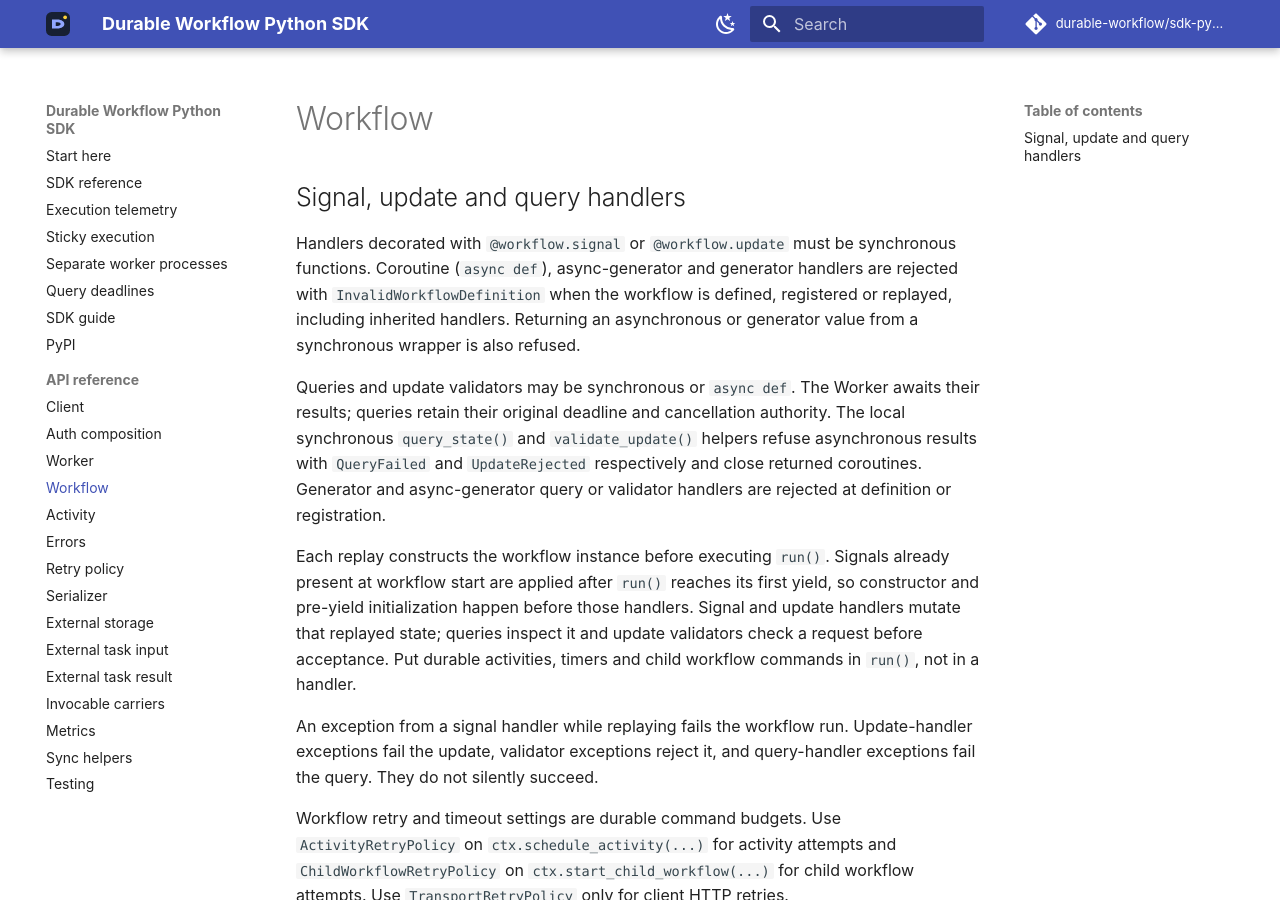
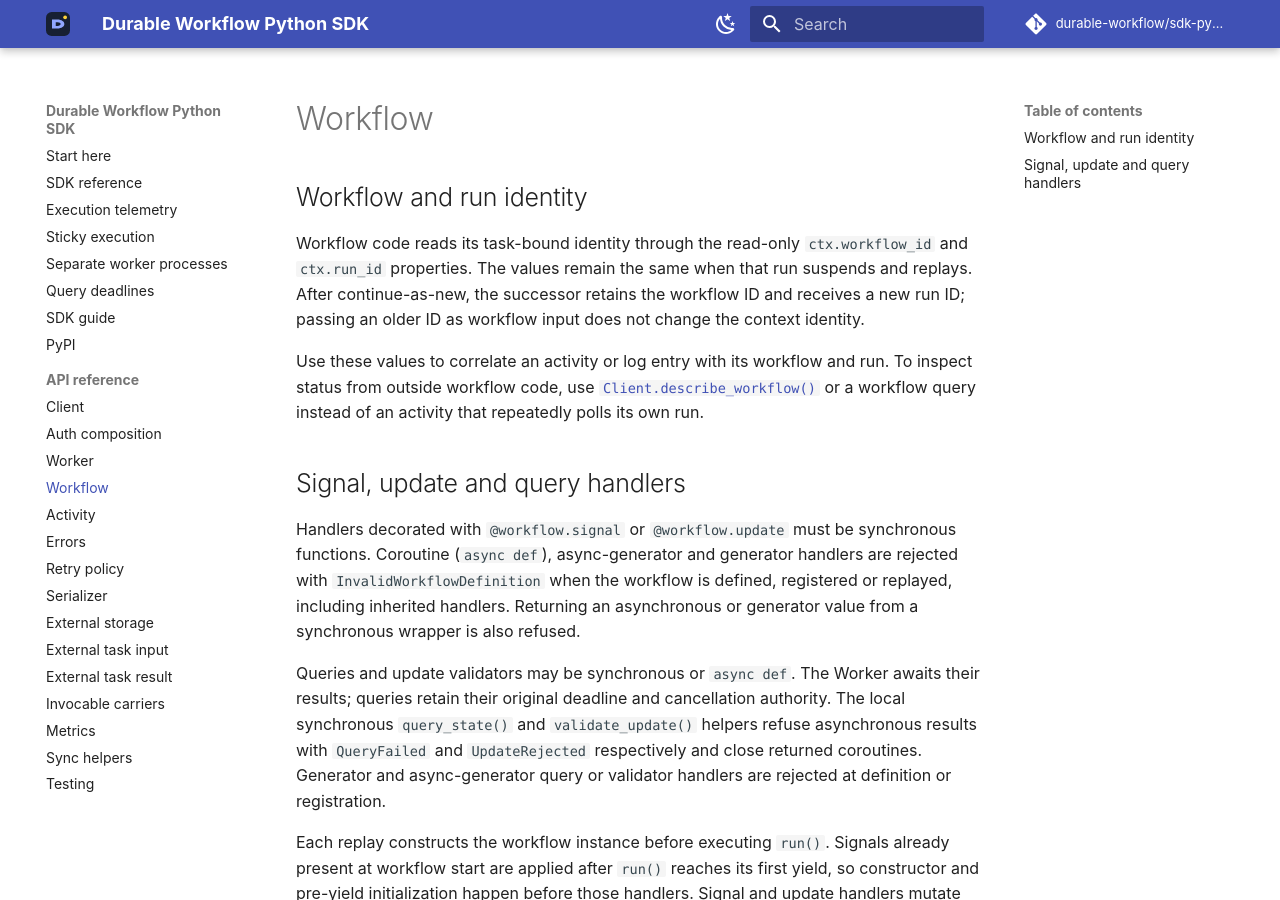
Before and after one commit to durable-workflow/sdk-python, an MkDocs documentation site: the page built from docs/reference/workflow.md, in a window 1280 px wide and 900 px high. Built offline with MkDocs 1.6.1 and Material for MkDocs 9.7.7, drawn with Linux system fonts in a browser that asks for light colours.

Commit message:
feat: expose read-only workflow and run identities (#193)

```diff
--- a/docs/reference/workflow.md
+++ b/docs/reference/workflow.md
@@ -1,4 +1,17 @@
 # Workflow
+
+## Workflow and run identity
+
+Workflow code reads its task-bound identity through the read-only
+`ctx.workflow_id` and `ctx.run_id` properties. The values remain the same when
+that run suspends and replays. After continue-as-new, the successor retains the
+workflow ID and receives a new run ID; passing an older ID as workflow input
+does not change the context identity.
+
+Use these values to correlate an activity or log entry with its workflow and
+run. To inspect status from outside workflow code, use
+[`Client.describe_workflow()`](client.md) or a workflow query instead of an
+activity that repeatedly polls its own run.
 
 ## Signal, update and query handlers
 
```
Also changed, not shown: 1 other file.
